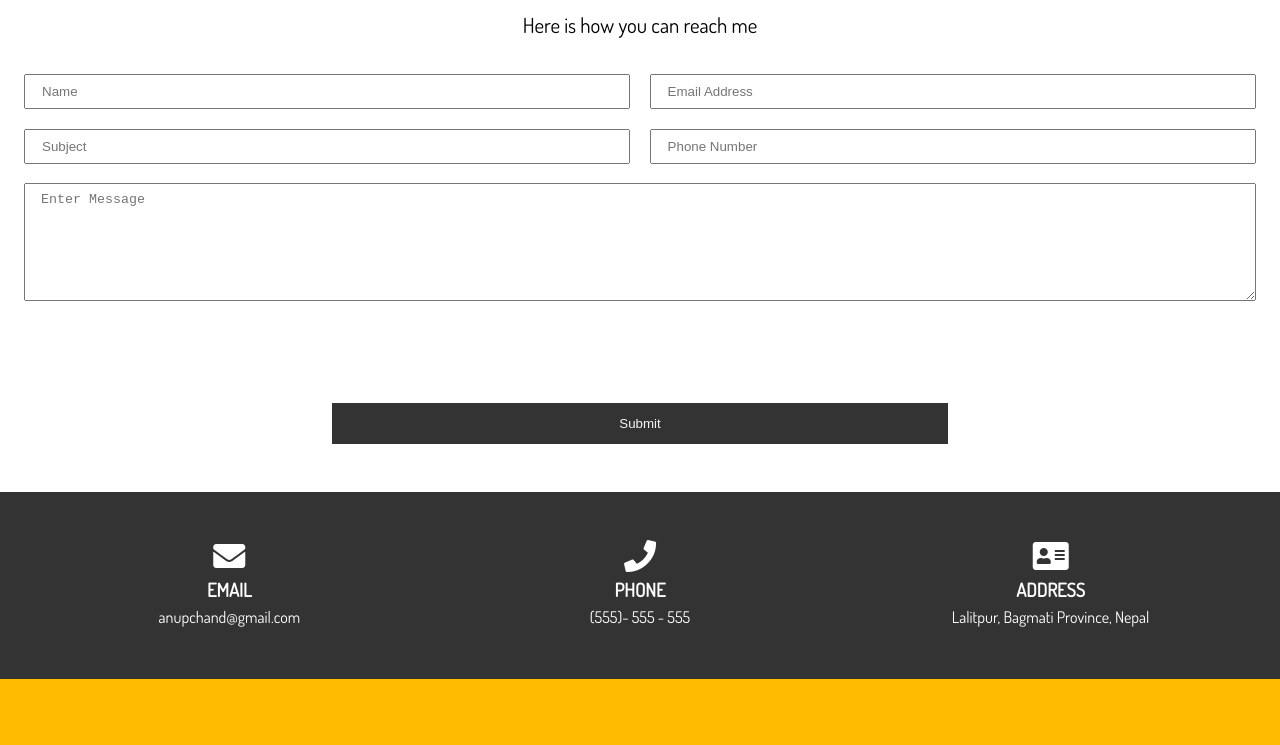
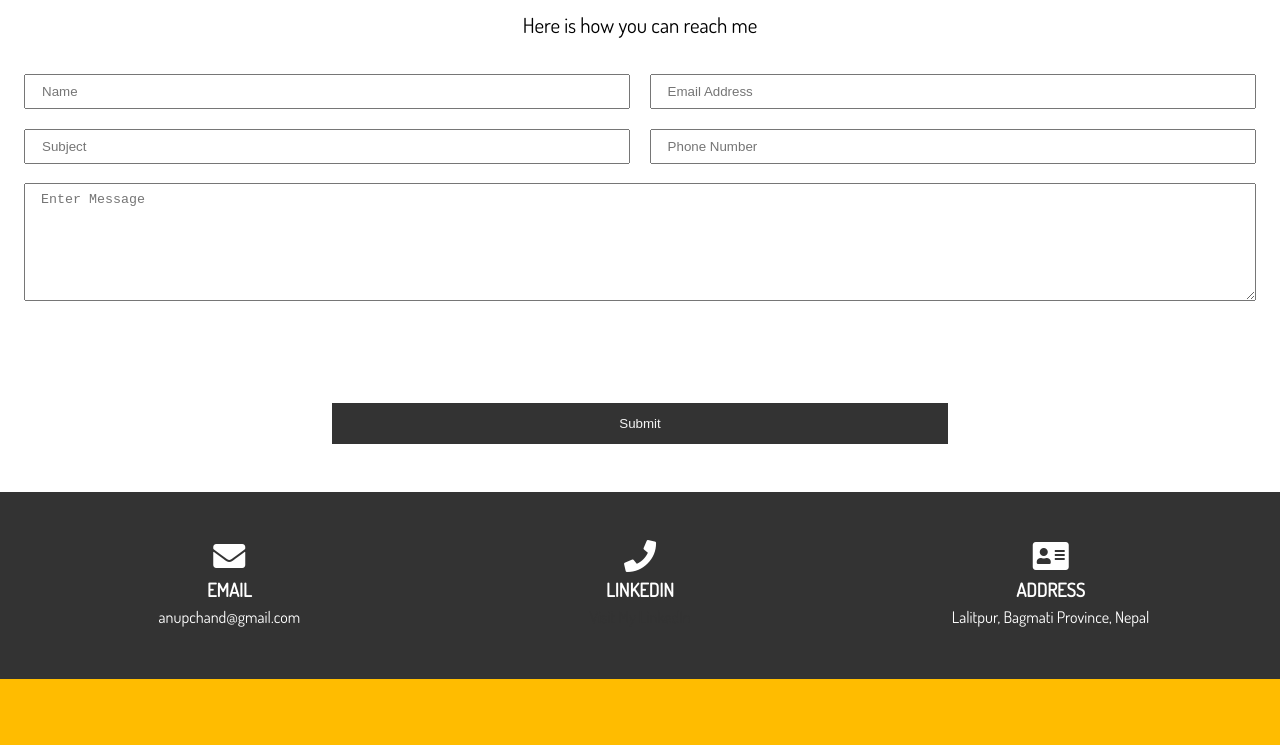
Before and after one commit to anupchand/portfolio_website, a website: page dist/contact.html in a window 1280 px wide. Shown: the part 207-952 px from the top of the page. Drawn offline with Linux system fonts and the light colour scheme.

Commit message:
Update contact.html

```diff
--- a/dist/contact.html
+++ b/dist/contact.html
@@ -69,8 +69,8 @@
                 </div>
                 <div>
                     <i class="fas fa-phone fa-2x"></i>
-                    <h3>Phone</h3>
-                    <p>(555)- 555 - 555</p>
+                    <h3>LinkedIn</h3>
+                    <p><a href="https://www.linkedin.com/in/anup-chand/" target="_blank">Visit My LinkedIn</a> </p>
                 </div>
                 <div>
                     <i class="fas fa-address-card fa-2x"></i>
```
